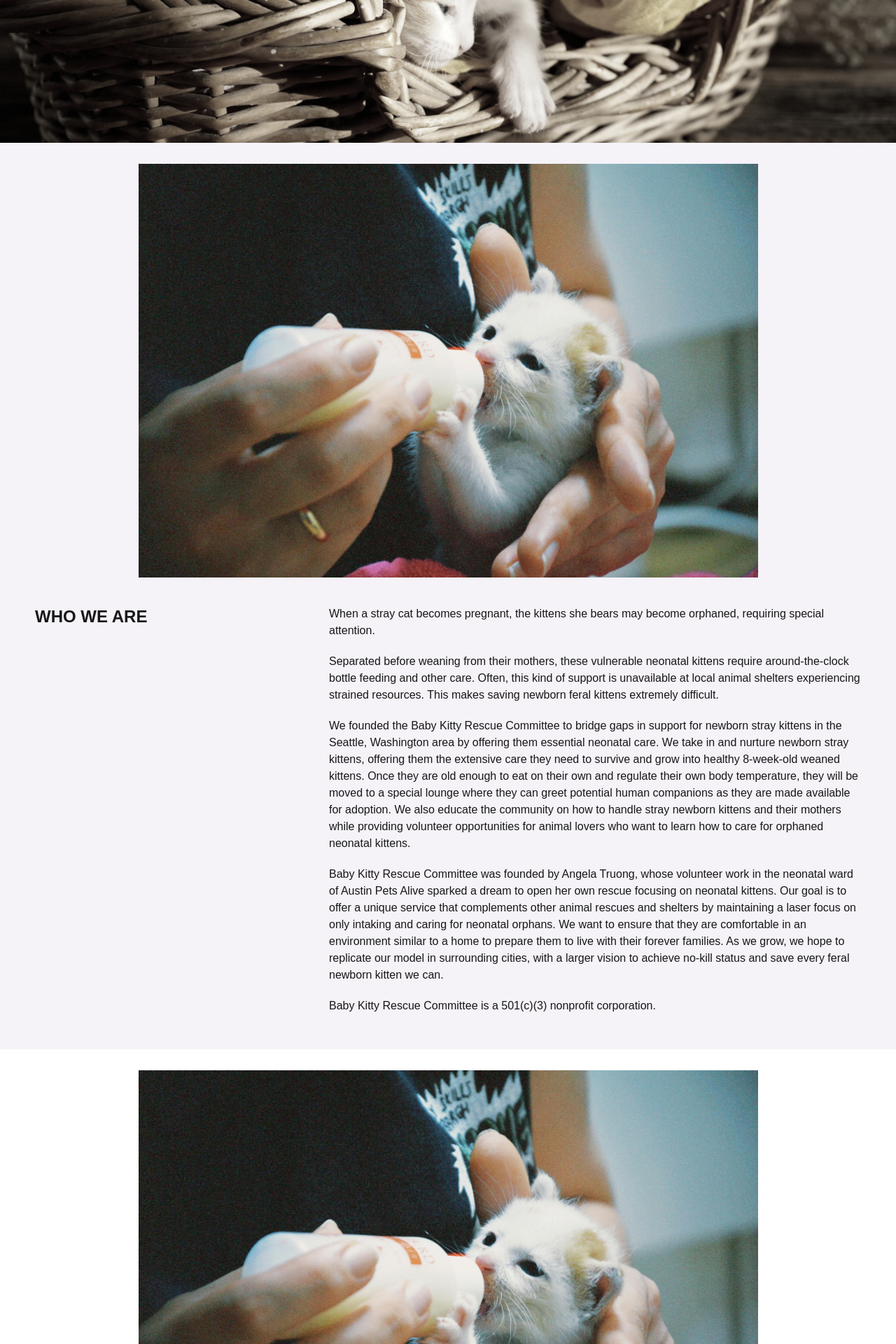
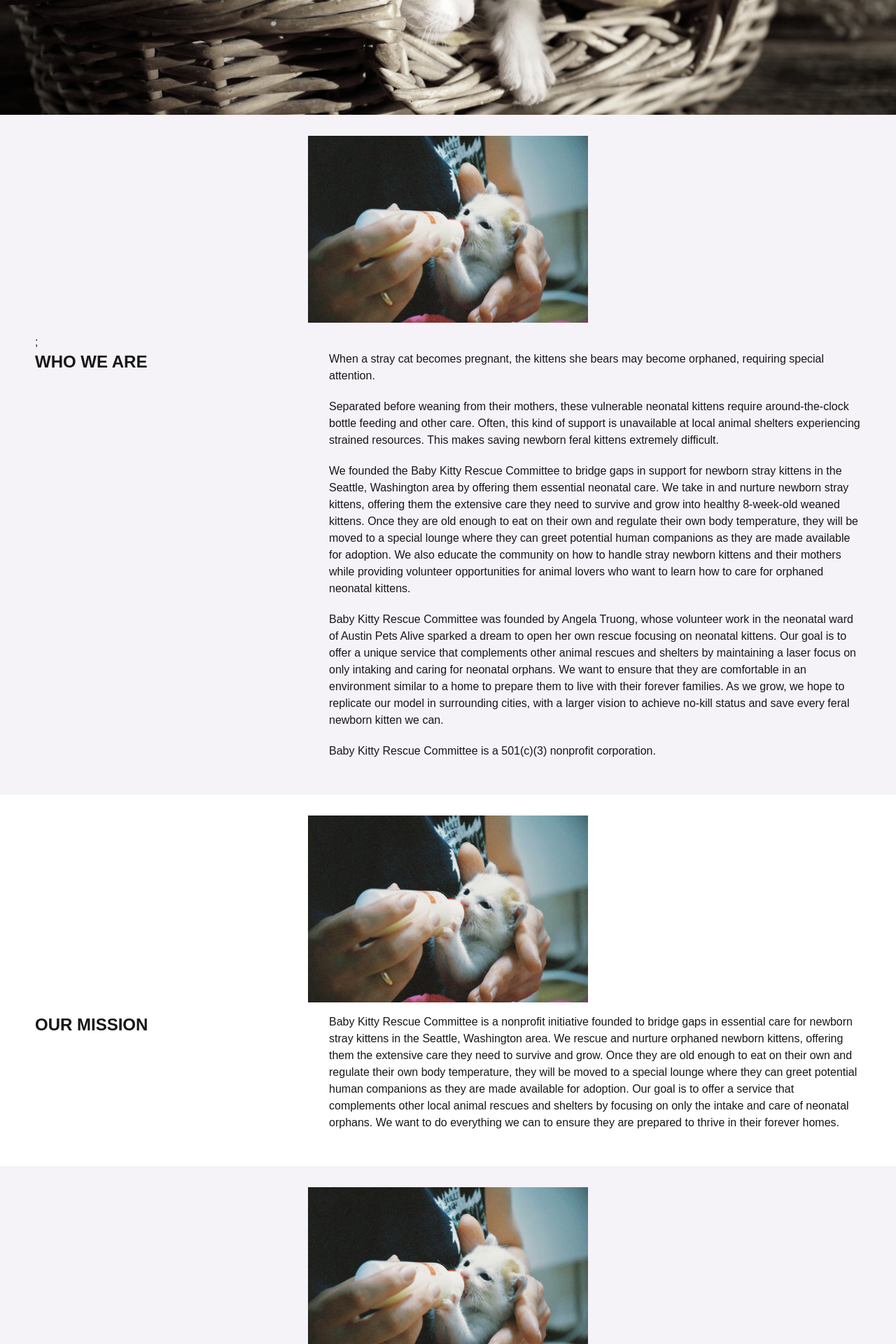
Before and after one commit to bpb2008/babykittyrescue2.0, a Next.js app: page /about in a window 1280 px wide. Shown: the part 880-2800 px from the top of the page at 70% size. Built offline with nearby package versions, Linux system fonts and the light colour scheme.

Commit message:
edited img to Image

```diff
--- a/src/app/resources/page.tsx
+++ b/src/app/resources/page.tsx
@@ -2,6 +2,7 @@
 
 import React from "react";
 import Link from "next/link";
+import Image from "next/image";
 import Newsletter from "@/components/Newsletter";
 import { Facebook, Instagram, Youtube, Twitter } from "lucide-react";
 
@@ -14,9 +15,12 @@ const Resources: React.FC = () => {
           <div className="flex flex-col gap-[30px] w-full lg:w-2/3">
             <Link href="/resources/feeding">
               <div className="flex flex-col w-full max-w-[500px] px-6 py-10 break-words">
-                <img
+                <Image
                   src="/kitten_in_hand2.jpg"
                   alt="striped kitten being held by a human"
+                  width={500}
+                  height={300}
+                  className="w-full h-auto"
                 />
                 <h3 className="text-[#221a20] text-[20px] font-bold mb-[20px] font-stretch-110%">
                   WHAT TO FEED A NEWBORN KITTEN?
@@ -30,9 +34,12 @@ const Resources: React.FC = () => {
             </Link>
             <Link href="/resources/care">
               <div className="flex flex-col w-full max-w-[500px] px-6 py-10 break-words">
-                <img
+                <Image
                   src="/kitten_in_hand.jpg"
                   alt="tiny cat in the palm of a human hand"
+                  width={500}
+                  height={300}
+                  className="w-full h-auto"
                 />
                 <h3 className="text-[#221a20] text-[20px] font-bold mb-[20px] font-stretch-110%">
                   NEONATAL CARE FOR KITTENS
@@ -46,9 +53,12 @@ const Resources: React.FC = () => {
             </Link>
             <Link href="/resources/socialize">
               <div className="flex flex-col w-full max-w-[500px] px-6 py-10 break-words">
-                <img
+                <Image
                   src="/neonatal.jpg"
                   alt="a brown kitten held in human hands"
+                  width={500}
+                  height={300}
+                  className="w-full h-auto"
                 />
                 <h3 className="text-[#221a20] text-[20px] font-bold mb-[20px] font-stretch-110%">
                   HELP KITTENS SOCIALIZE
@@ -63,14 +73,19 @@ const Resources: React.FC = () => {
           </div>
           <aside className="bg-[#f5f2f8] bg-fixed bg-[length:100%_100%] p-[30px] w-full lg:w-[360px] mt-8 lg:mt-0">
             <div>
-              <img
-                src="kitten_handoff.jpg"
+              <Image
+                src="/kitten_handoff.jpg"
                 alt="a human child handing a tiny kitten to an adult"
-                className="w-full mb-6"
+                width={360}
+                height={240}
+                className="w-full mb-6 h-auto"
               />
               <div className="flex flex-col items-center">
-                <img
+                <Image
                   src="/Baby_Kitty_Logo_Transparent.png"
+                  alt="Baby Kitty Rescue Logo"
+                  width={170}
+                  height={170}
                   className="w-[170px] h-[170px]"
                 />
                 <ul className="flex flex-row justify-center gap-[15px] mt-[10px]">
--- a/src/components/AboveFooter.tsx
+++ b/src/components/AboveFooter.tsx
@@ -1,6 +1,7 @@
 "use client";
 
 import React from "react";
+import Image from "next/image";
 import Newsletter from "./Newsletter";
 import QuickLinks from "./QuickLinks";
 import Contact from "./Contact";
@@ -8,9 +9,11 @@ import Contact from "./Contact";
 const AboveFooter: React.FC = () => {
   return (
     <div className="flex flex-col md:flex-row items-center md:items-start justify-between px-6 md:px-[50px] py-[30px] gap-6 md:gap-0 text-center md:text-left">
-      <img
+      <Image
         src="/Baby_Kitty_Logo.png"
-        className="w-[170px] h-[170px] mb-4 md:mb-0"
+        width={170}
+        height={170}
+        className="mb-4 md:mb-0"
         alt="Baby Kitty Rescue Logo"
       />
       <QuickLinks />
--- a/src/components/Header.tsx
+++ b/src/components/Header.tsx
@@ -3,15 +3,18 @@
 import React from "react";
 import NavBar from "./NavBar";
 import Link from "next/link";
+import Image from "next/image";
 
 const Header: React.FC = () => {
   return (
     <header className="w-full">
       <Link href="/" passHref>
-        <img
-          className="my-[20px] w-[170px] h-[170px] object-cover mx-auto"
+        <Image
           src="/Baby_Kitty_Logo.png"
-          alt="Baby Kitty Rescue Logo"
+          alt="Baby Kitty Rescue Committee Logo"
+          width={170}
+          height={170}
+          className="my-[20px]object-cover mx-auto"
         />
       </Link>
       <NavBar />
--- a/src/components/HomePage.tsx
+++ b/src/components/HomePage.tsx
@@ -84,7 +84,7 @@ const HomePage: React.FC = () => {
               },
             ].map(({ title, desc }, index) => (
               <div key={index} className="mb-8 last:mb-0">
-                <img className="mx-auto mb-4" alt="" /> {/* Placeholder */}
+                {/* <img className="mx-auto mb-4" alt="" /> Placeholder */}
                 <h3 className="font-bold mb-2">{title}</h3>
                 <p>{desc}</p>
               </div>
--- a/src/components/OurMission.tsx
+++ b/src/components/OurMission.tsx
@@ -1,14 +1,17 @@
 "use client";
 
 import React from "react";
+import Image from "next/image";
 
 const OurMission: React.FC = () => {
   return (
     <div className="bg-white px-6 md:px-[50px] pt-[30px] pb-[50px]">
-      <img
+      <Image
         src="/woman_feeding_kitten.jpg"
         alt="Woman feeding kitten with a bottle"
-        className="w-full md:w-3/4 h-auto mx-auto mb-10"
+        width={400}
+        height={80}
+        className="mx-auto mb-4"
       />
       <div className="flex flex-col md:flex-row gap-10">
         <h2 className="font-bold text-2xl w-full md:w-1/3 text-center md:text-left">
--- a/src/components/OurVision.tsx
+++ b/src/components/OurVision.tsx
@@ -1,14 +1,17 @@
 "use client";
 
 import React from "react";
+import Image from "next/image";
 
 const OurVision: React.FC = () => {
   return (
     <div className="bg-[#f5f2f8] px-6 md:px-[50px] pt-[30px] pb-[50px]">
-      <img
+      <Image
         src="/woman_feeding_kitten.jpg"
         alt="Woman feeding kitten with a bottle"
-        className="w-full md:w-3/4 h-auto mx-auto mb-10"
+        width={400}
+        height={80}
+        className="mx-auto mb-4"
       />
       <div className="flex flex-col md:flex-row gap-10">
         <h2 className="font-bold text-2xl w-full md:w-1/3 text-center md:text-left">
--- a/src/components/WhoWeAre.tsx
+++ b/src/components/WhoWeAre.tsx
@@ -1,15 +1,19 @@
 "use client";
 
 import React from "react";
+import Image from "next/image";
 
 const WhoWeAre: React.FC = () => {
   return (
     <div className="bg-[#f5f2f8] px-6 md:px-[50px] pt-[30px] pb-[50px]">
-      <img
+      <Image
         src="/woman_feeding_kitten.jpg"
         alt="Woman feeding kitten with a bottle"
-        className="w-full md:w-3/4 h-auto mx-auto mb-10"
+        width={400}
+        height={80}
+        className="mx-auto mb-4"
       />
+      ;
       <div className="flex flex-col md:flex-row gap-10">
         <h2 className="font-bold text-2xl w-full md:w-1/3 text-center md:text-left">
           {" "}
```
Also changed, not shown: src/app/admin/page.tsx (deleted, +0 -18 lines).
